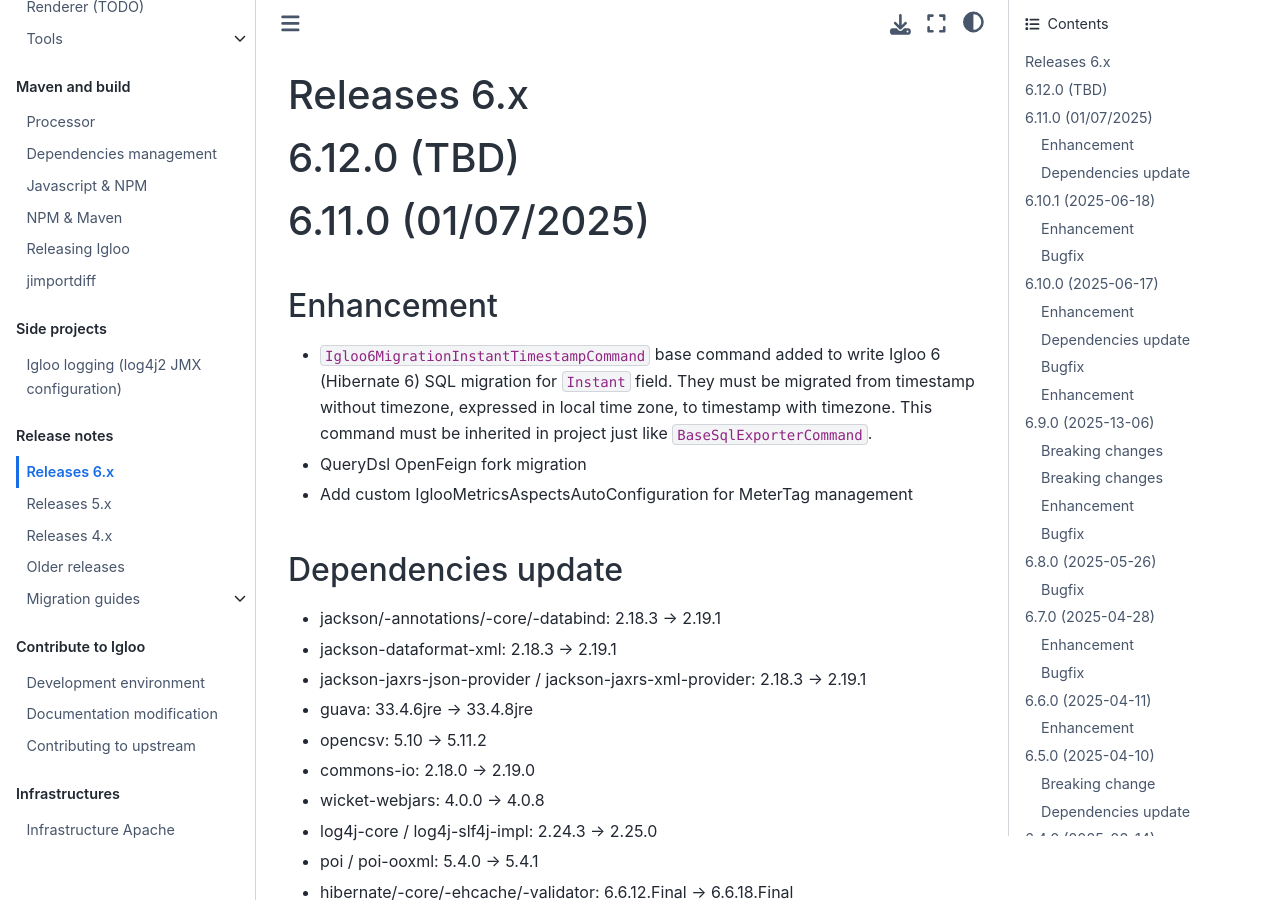
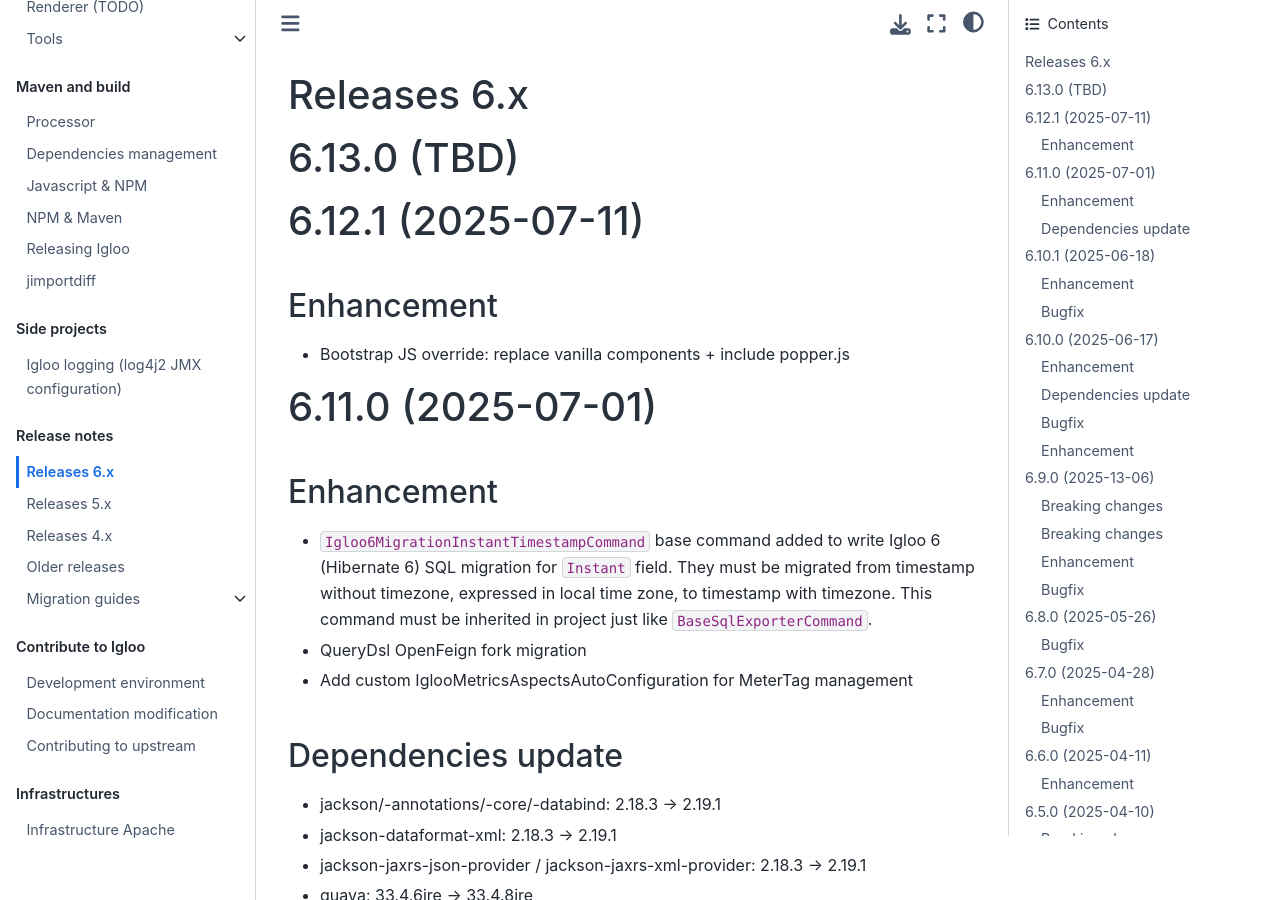
Before and after one commit to igloo-project/igloo-doc, a Sphinx documentation site: the page built from source/release-notes/releases-6.x.md, in a window 1280 px wide and 900 px high. Built offline with Sphinx 7.4.7 and the Sphinx Book theme 1.1.4, drawn with Linux system fonts in a browser that asks for light colours.

Commit message:
Update changelog

```diff
--- a/source/release-notes/releases-6.x.md
+++ b/source/release-notes/releases-6.x.md
@@ -1,8 +1,14 @@
 # Releases 6.x
 
-# 6.12.0 (TBD)
+# 6.13.0 (TBD)
 
-# 6.11.0 (01/07/2025)
+# 6.12.1 (2025-07-11)
+
+## Enhancement
+
+* Bootstrap JS override: replace vanilla components + include popper.js
+
+# 6.11.0 (2025-07-01)
 
 ## Enhancement
 
@@ -13,7 +19,6 @@
   `BaseSqlExporterCommand`.
 * QueryDsl OpenFeign fork migration
 * Add custom IglooMetricsAspectsAutoConfiguration for MeterTag management
-
 
 ## Dependencies update
 * jackson/-annotations/-core/-databind: 2.18.3 -> 2.19.1
```
